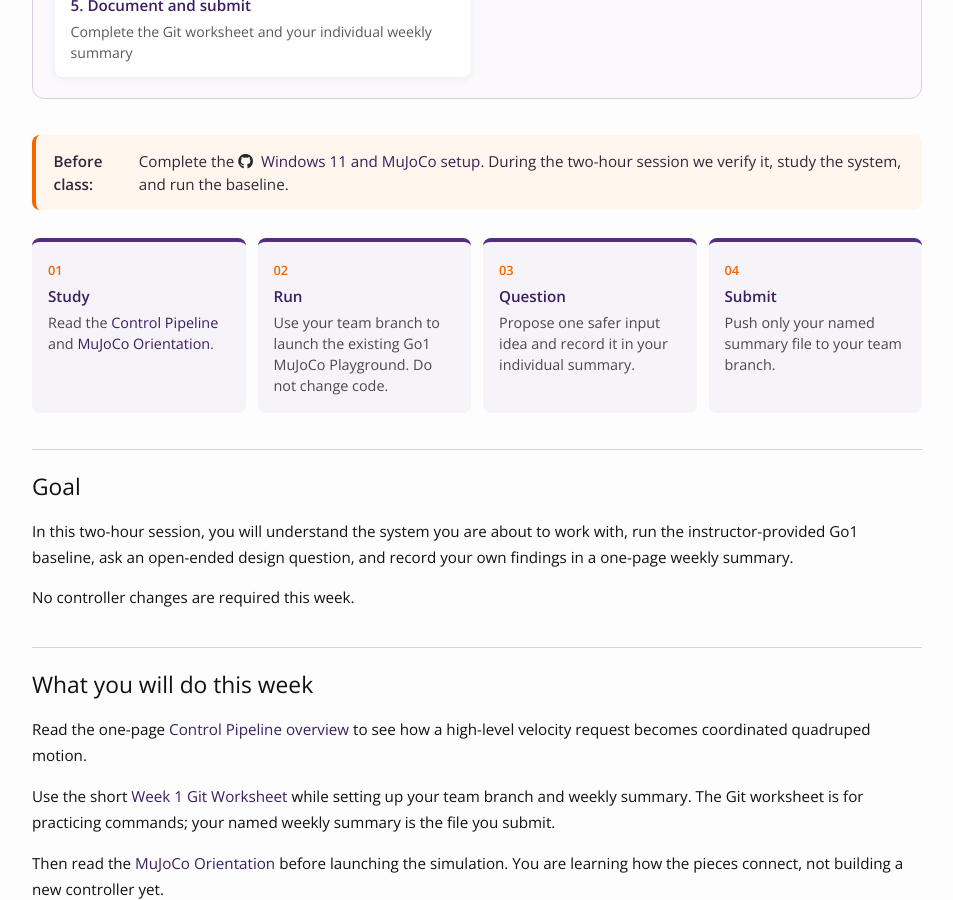
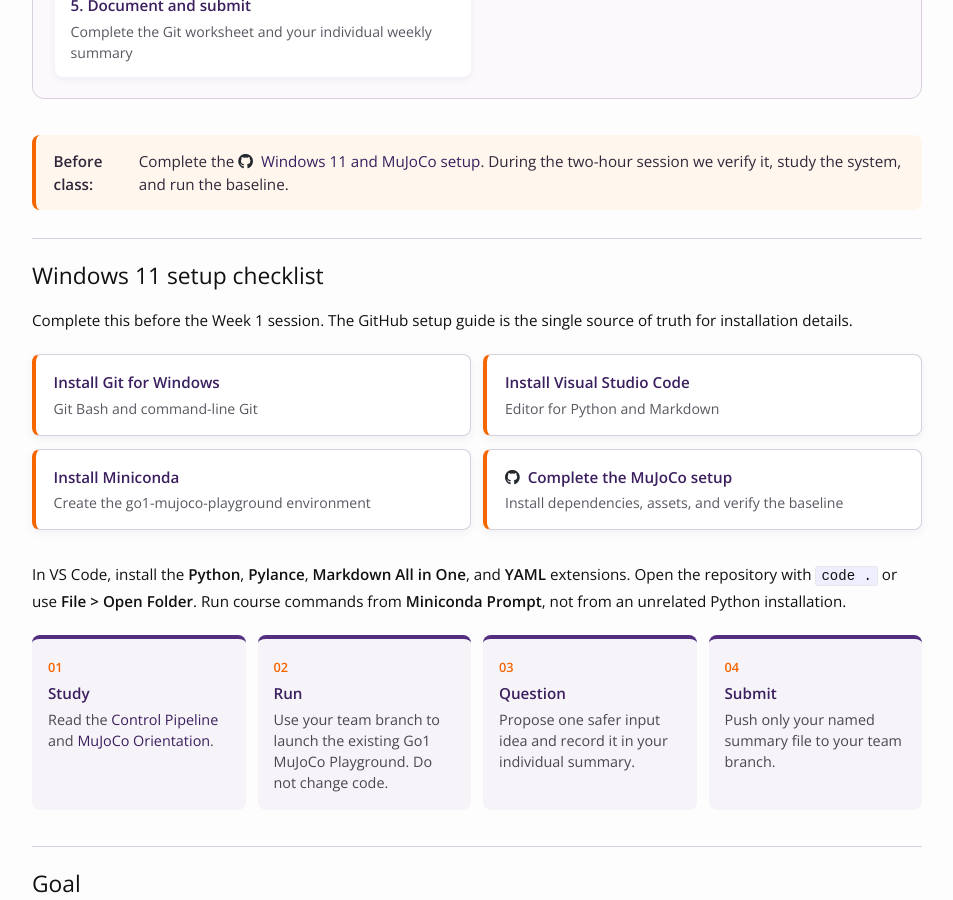
Before and after one commit to DyCo-AI/go1_gesture_tracking, a Jekyll site: the page built from docs/week-01.md, in a window 1280 px wide and 900 px high, scrolled down 928 px. Shown: the whole window, without its empty margins (163-1116 px from the left). Built offline with Jekyll 4.4.1, drawn with Linux system fonts in a browser that asks for light colours.

Commit message:
Clarify VS Code course setup

```diff
--- a/docs/week-01.md
+++ b/docs/week-01.md
@@ -36,6 +36,23 @@
   <strong>Before class:</strong>
   <span>Complete the <a class="github-link" href="https://github.com/sriram-2502/go1-mujoco-playground/blob/main/course/week-01-windows-simulation/README.md"><i class="fab fa-github" aria-hidden="true"></i> Windows 11 and MuJoCo setup</a>. During the two-hour session we verify it, study the system, and run the baseline.</span>
 </div>
+
+## Windows 11 setup checklist
+
+Complete this before the Week 1 session. The GitHub setup guide is the single
+source of truth for installation details.
+
+<div class="resource-links">
+  <a href="https://git-scm.com/install/windows"><strong>Install Git for Windows</strong><span>Git Bash and command-line Git</span></a>
+  <a href="https://code.visualstudio.com/download"><strong>Install Visual Studio Code</strong><span>Editor for Python and Markdown</span></a>
+  <a href="https://docs.anaconda.com/miniconda/install/"><strong>Install Miniconda</strong><span>Create the go1-mujoco-playground environment</span></a>
+  <a class="github-link" href="https://github.com/sriram-2502/go1-mujoco-playground/blob/main/course/week-01-windows-simulation/README.md"><strong><i class="fab fa-github" aria-hidden="true"></i> Complete the MuJoCo setup</strong><span>Install dependencies, assets, and verify the baseline</span></a>
+</div>
+
+In VS Code, install the **Python**, **Pylance**, **Markdown All in One**, and
+**YAML** extensions. Open the repository with `code .` or use **File > Open
+Folder**. Run course commands from **Miniconda Prompt**, not from an unrelated
+Python installation.
 
 <div class="week-flow">
   <div><span>01</span><strong>Study</strong><p>Read the <a href="{{ '/control-pipeline/' | prepend: site.baseurl }}">Control Pipeline</a> and <a href="{{ '/mujoco-orientation/' | prepend: site.baseurl }}">MuJoCo Orientation</a>.</p></div>
```
